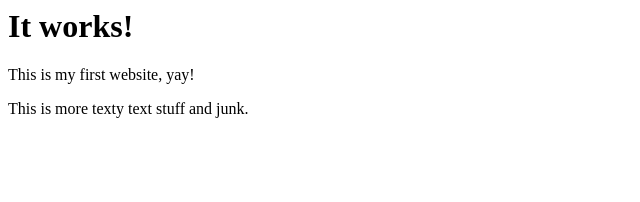
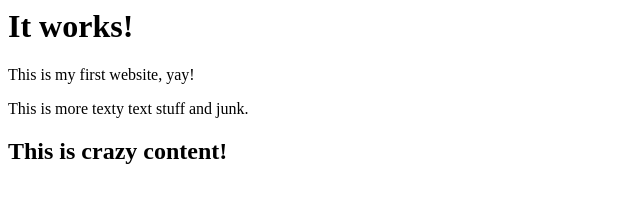
Before and after one commit to RukiyaS/intro-to-github, a plain HTML site: page index.html in a window 1280 px wide. Shown: the whole page, without its empty margins (0-640 px from the left). Drawn offline with Linux system fonts and the light colour scheme.

Commit message:
Add new heading

```diff
--- a/index.html
+++ b/index.html
@@ -3,3 +3,5 @@
 <p>This is my first website, yay!</p>
 
 <p>This is more texty text stuff and junk.</p>
+
+<h2>This is crazy content!</h2>
```
